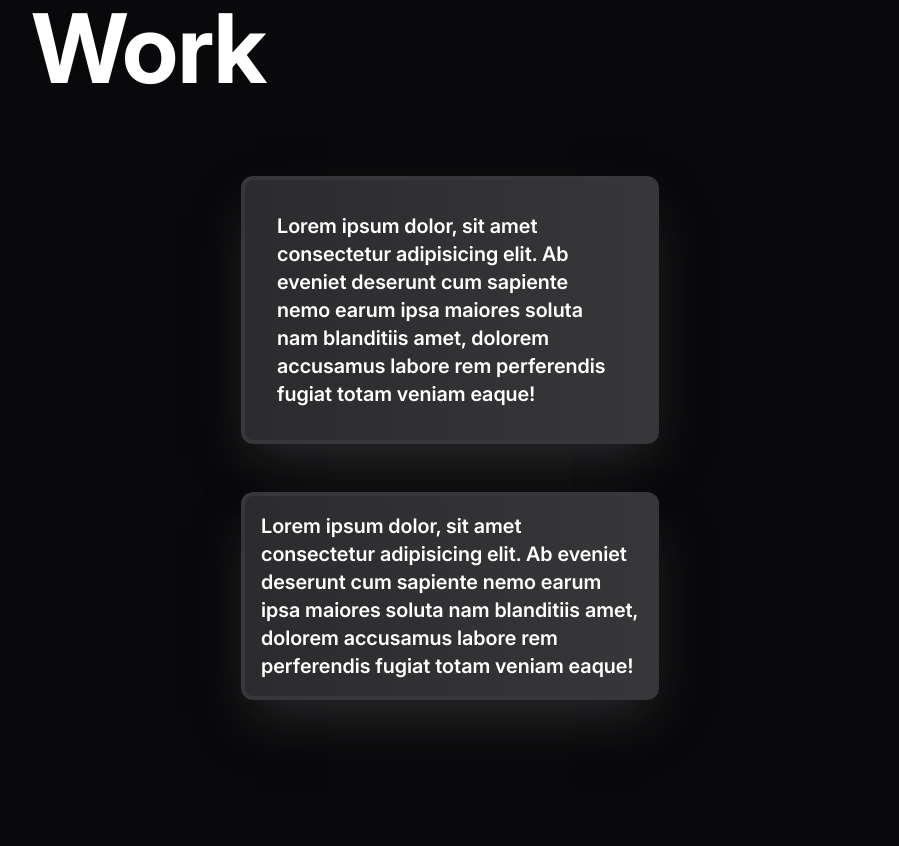
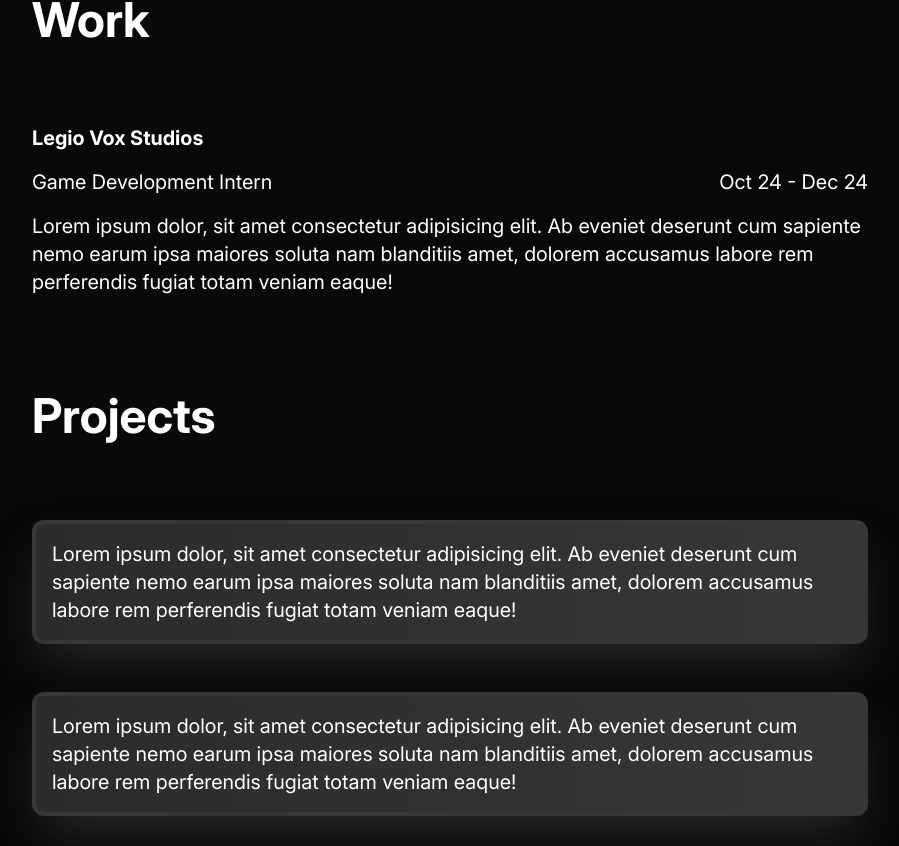
Before and after one commit to A1exYeh/portfolio, a React (Vite) app: page / in a window 1280 px wide. Shown: the part 894-1740 px from the top of the page, without its empty margins (190-1089 px from the left). Built offline with nearby package versions, Linux system fonts and the light colour scheme.

Commit message:
edit heights of works/projects sections

```diff
--- a/src/components/Homepage/BioSection/Bio.tsx
+++ b/src/components/Homepage/BioSection/Bio.tsx
@@ -6,7 +6,7 @@ export default function Bio() {
     <>
       <div className="z-0 flex h-screen w-full items-center justify-center pt-4">
         <div className="">
-          <p className="mb-4 w-full text-left text-5xl font-bold md:text-8xl">
+          <p className="mb-4 w-full text-left text-5xl font-bold">
             Alex Yeh
           </p>
           <p className="w-3/4 text-md md:w-full md:text-2xl">
--- a/src/components/Homepage/ProfileContainer.tsx
+++ b/src/components/Homepage/ProfileContainer.tsx
@@ -2,18 +2,18 @@ import '@/index.css';
 import NavBar from '../Navbar/NavBar';
 import Bio from './BioSection/Bio';
 import Work from './WorkSection/Work';
+import Projects from './ProjectsSection/Projects';
 
 export default function ProfileContainer() {
   return (
     <>
       <div className="mx-auto flex h-full w-full max-w-[900px] flex-col items-center justify-start bg-background">
         <NavBar />
-        <div className="px-8">
+        <div className="px-8 pb-[900px]">
           <Bio />
-          <div id="Work"></div>
           <Work />
-          <Bio />
-          <Bio />
+          <div id="Projects"></div>
+          <Projects />
         </div>
       </div>
     </>
--- /dev/null
+++ b/src/components/Homepage/ProjectsSection/Projects.tsx
@@ -0,0 +1,42 @@
+import '@/index.css';
+
+export default function Projects() {
+  return (
+    <>
+      <div className="z-0 flex flex-col min-h-fit h-1/4 w-full items-start justify-center pt-12">
+
+          <p className="mb-8 md:mb-20 w-full text-left text-5xl font-bold">
+            Projects
+          </p>
+          <div
+            id="ProjectsContainer"
+            className="flex w-full flex-col items-start justify-center gap-y-12"
+          >
+            <div
+              id="ProjectsCard"
+              className="mx-auto w-full rounded-xl border-4 border-solid border-primary bg-gradient-to-r from-primaryTransparent to-primary p-4 shadow-2xl shadow-primaryTransparent"
+            >
+              <p className="text-md shadow-primary md:text-xl">
+                Lorem ipsum dolor, sit amet consectetur adipisicing elit. Ab
+                eveniet deserunt cum sapiente nemo earum ipsa maiores soluta nam
+                blanditiis amet, dolorem accusamus labore rem perferendis fugiat
+                totam veniam eaque!
+              </p>
+            </div>
+            <div
+              id="ProjectsCard"
+              className="mx-auto w-full rounded-xl border-4 border-solid border-primary bg-gradient-to-r from-primaryTransparent to-primary p-4 shadow-2xl shadow-primaryTransparent"
+            >
+              <p className="text-md shadow-primary md:text-xl">
+                Lorem ipsum dolor, sit amet consectetur adipisicing elit. Ab
+                eveniet deserunt cum sapiente nemo earum ipsa maiores soluta nam
+                blanditiis amet, dolorem accusamus labore rem perferendis fugiat
+                totam veniam eaque!
+              </p>
+            </div>
+          </div>
+
+      </div>
+    </>
+  );
+}
--- a/src/components/Homepage/WorkSection/Work.tsx
+++ b/src/components/Homepage/WorkSection/Work.tsx
@@ -3,9 +3,9 @@ import '@/index.css';
 export default function Work() {
   return (
     <>
-      <div className="z-0 flex h-auto min-h-[100%] w-full items-start justify-center">
-        <div className="w-full pt-[10%]">
-          <p className="mb-20 w-full text-left text-6xl font-bold md:text-8xl">
+      <div id='Work' className="z-0 flex flex-col min-h-fit h-1/4 md:h1/2 w-full items-start justify-center mb-12 pt-20">
+
+          <p className="mb-8 md:mb-20 w-full text-left text-5xl font-bold">
             Work
           </p>
           <div
@@ -14,28 +14,23 @@ export default function Work() {
           >
             <div
               id="WorkCard"
-              className="mx-auto w-[50%] rounded-xl border-4 border-solid border-primary bg-gradient-to-r from-primaryTransparent to-primary p-8 shadow-2xl shadow-primaryTransparent"
+              className="mx-auto w-full text-md md:text-xl"
             >
-              <p className="text-xl font-semibold shadow-primary md:text-xl">
+              <p className='text-lg font-bold mb-4 md:text-xl'>Legio Vox Studios</p>
+              <p className='text-lg font-semi flex flex-row justify-start items-center mb-4 md:text-xl'>
+                <p>Game Development Intern</p>
+                <p className='ml-auto'>Oct 24 - Dec 24</p>
+              </p>
+              <p>
                 Lorem ipsum dolor, sit amet consectetur adipisicing elit. Ab
                 eveniet deserunt cum sapiente nemo earum ipsa maiores soluta nam
                 blanditiis amet, dolorem accusamus labore rem perferendis fugiat
                 totam veniam eaque!
               </p>
             </div>
-            <div
-              id="WorkCard"
-              className="mx-auto w-[50%] rounded-xl border-4 border-solid border-primary bg-gradient-to-r from-primaryTransparent to-primary p-4 shadow-2xl shadow-primaryTransparent"
-            >
-              <p className="text-xl font-semibold md:text-xl">
-                Lorem ipsum dolor, sit amet consectetur adipisicing elit. Ab
-                eveniet deserunt cum sapiente nemo earum ipsa maiores soluta nam
-                blanditiis amet, dolorem accusamus labore rem perferendis fugiat
-                totam veniam eaque!
-              </p>
-            </div>
+
           </div>
-        </div>
+
       </div>
     </>
   );
--- a/src/components/Navbar/NavBar.tsx
+++ b/src/components/Navbar/NavBar.tsx
@@ -84,7 +84,7 @@ export default function NavBar() {
           Work
         </a>
         <a
-          href="#"
+          href="#Projects"
           className="transition-transform ease-in-out hover:scale-105"
         >
           Projects
```
